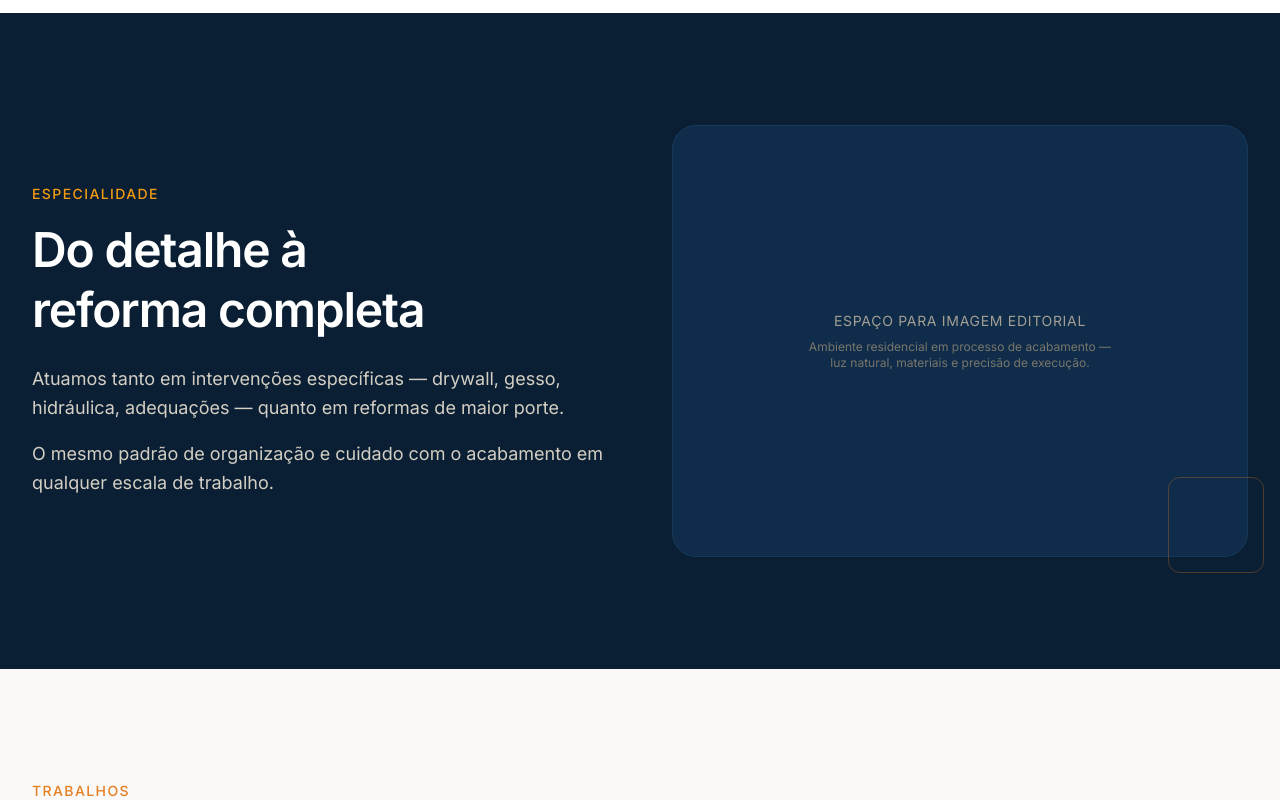
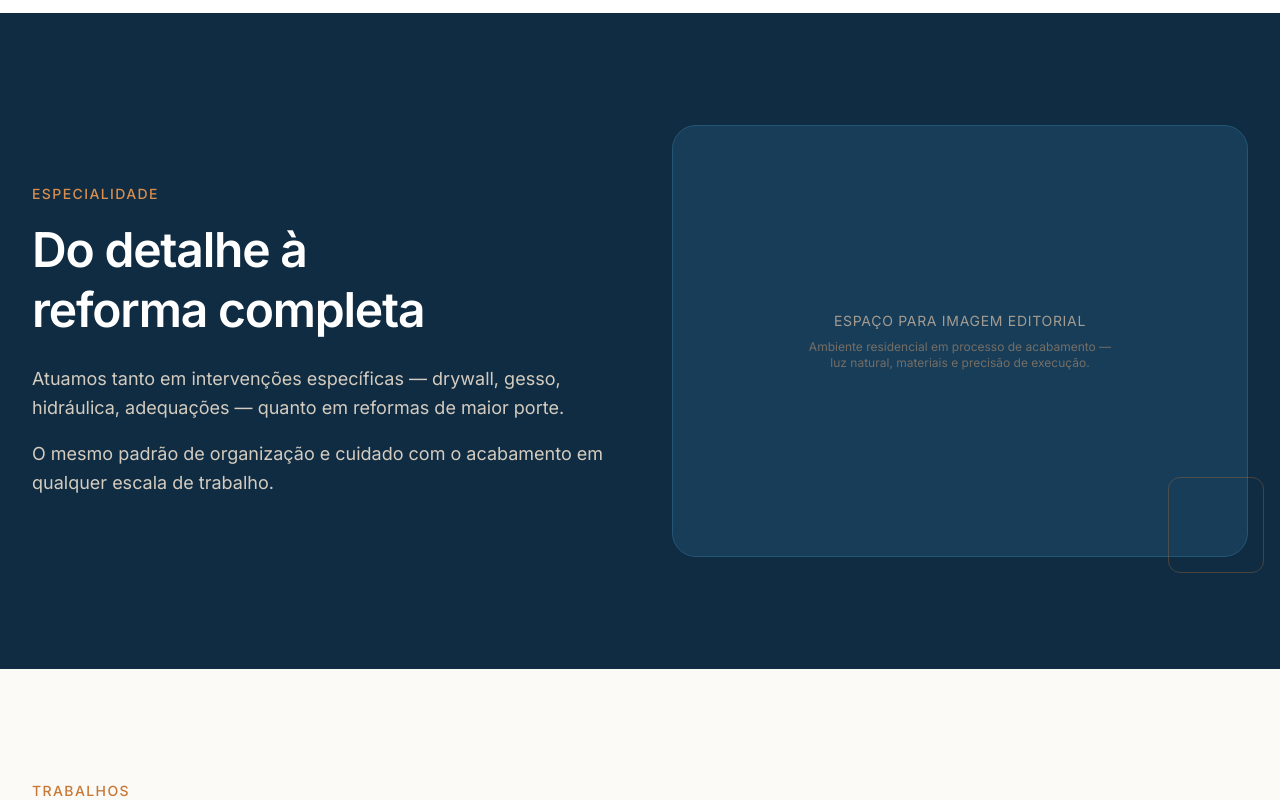
Before and after one commit to srmartinellid-droid/VireMarca-NasReformas, a Next.js app: page / in a window 1280 px wide. Shown: the part 2060-2860 px from the top of the page. Built offline with nearby package versions, Linux system fonts and the light colour scheme; no server answers.

Commit message:
refine premium neutral design tokens

```diff
--- a/src/styles/tokens.css
+++ b/src/styles/tokens.css
@@ -1,91 +1,39 @@
 :root {
-  /* === Nascimento Reformas Design Tokens === */
-  /* Primary: deep institutional blue from logo */
-  --color-navy-950: #06121f;
-  --color-navy-900: #0a1f33;
-  --color-navy-800: #0f2d4a;
-  --color-navy-700: #163a5c;
-  --color-navy-600: #1e4a73;
-  --color-navy-500: #2a5f8f;
-
-  /* Accent: logo orange — use sparingly for CTAs */
-  --color-accent-500: #e67e22;
-  --color-accent-400: #f39c12;
-  --color-accent-600: #d35400;
-  --color-accent-700: #b34700;
-
-  /* Neutrals — warm off-whites & mineral greys */
-  --color-stone-50: #faf9f7;
-  --color-stone-100: #f5f3ef;
-  --color-stone-200: #e8e4dc;
-  --color-stone-300: #d4cfc4;
-  --color-stone-400: #a39e93;
-  --color-stone-500: #7a756c;
-  --color-stone-600: #5c5850;
-  --color-stone-700: #3f3c36;
-  --color-stone-800: #2a2824;
-  --color-stone-900: #1a1917;
-
-  /* Semantic */
+  --color-navy-950: #0a1c2b;
+  --color-navy-900: #102c43;
+  --color-navy-800: #173d59;
+  --color-navy-700: #245675;
+  --color-navy-600: #326b8e;
+  --color-navy-500: #4c83a3;
+  --color-accent-500: #c77835;
+  --color-accent-400: #d88e4d;
+  --color-accent-600: #a95f27;
+  --color-accent-700: #8e4d20;
+  --color-stone-50: #fbfaf7;
+  --color-stone-100: #f5f2ec;
+  --color-stone-200: #e7e1d7;
+  --color-stone-300: #d4ccbf;
+  --color-stone-400: #a49c91;
+  --color-stone-500: #756e65;
+  --color-stone-600: #59534b;
+  --color-stone-700: #3d3934;
+  --color-stone-800: #292622;
+  --color-stone-900: #181715;
   --color-background: var(--color-stone-50);
   --color-foreground: var(--color-navy-900);
   --color-muted: var(--color-stone-500);
   --color-border: var(--color-stone-200);
   --color-card: #ffffff;
-  --color-primary: var(--color-navy-800);
+  --color-primary: var(--color-navy-900);
   --color-primary-foreground: #ffffff;
   --color-accent: var(--color-accent-500);
   --color-accent-foreground: #ffffff;
-
-  /* Typography */
   --font-sans: "Inter", ui-sans-serif, system-ui, sans-serif;
   --font-display: "Inter", ui-sans-serif, system-ui, sans-serif;
-
-  /* Spacing scale */
-  --space-1: 0.25rem;
-  --space-2: 0.5rem;
-  --space-3: 0.75rem;
-  --space-4: 1rem;
-  --space-5: 1.25rem;
-  --space-6: 1.5rem;
-  --space-8: 2rem;
-  --space-10: 2.5rem;
-  --space-12: 3rem;
-  --space-16: 4rem;
-  --space-20: 5rem;
-  --space-24: 6rem;
-  --space-32: 8rem;
-
-  /* Radius */
-  --radius-sm: 0.25rem;
-  --radius-md: 0.5rem;
-  --radius-lg: 0.75rem;
-  --radius-xl: 1rem;
-  --radius-2xl: 1.5rem;
-  --radius-full: 9999px;
-
-  /* Shadows */
-  --shadow-sm: 0 1px 2px 0 rgb(0 0 0 / 0.05);
-  --shadow-md: 0 4px 6px -1px rgb(0 0 0 / 0.08), 0 2px 4px -2px rgb(0 0 0 / 0.05);
-  --shadow-lg: 0 10px 15px -3px rgb(0 0 0 / 0.08), 0 4px 6px -4px rgb(0 0 0 / 0.05);
-  --shadow-xl: 0 20px 25px -5px rgb(0 0 0 / 0.1), 0 8px 10px -6px rgb(0 0 0 / 0.08);
-
-  /* Motion */
-  --ease-out: cubic-bezier(0.16, 1, 0.3, 1);
-  --ease-in-out: cubic-bezier(0.65, 0, 0.35, 1);
-  --duration-fast: 150ms;
-  --duration-base: 250ms;
-  --duration-slow: 400ms;
-
-  /* Container */
-  --container-max: 1280px;
-  --container-padding: 1.5rem;
+  --space-1: .25rem; --space-2: .5rem; --space-3: .75rem; --space-4: 1rem; --space-5: 1.25rem; --space-6: 1.5rem; --space-8: 2rem; --space-10: 2.5rem; --space-12: 3rem; --space-16: 4rem; --space-20: 5rem; --space-24: 6rem; --space-32: 8rem;
+  --radius-sm: .25rem; --radius-md: .5rem; --radius-lg: .75rem; --radius-xl: 1rem; --radius-2xl: 1.5rem; --radius-full: 9999px;
+  --shadow-sm: 0 1px 2px 0 rgb(25 22 18 / .04); --shadow-md: 0 8px 24px -12px rgb(25 22 18 / .16); --shadow-lg: 0 18px 45px -20px rgb(25 22 18 / .2); --shadow-xl: 0 28px 70px -28px rgb(25 22 18 / .24);
+  --ease-out: cubic-bezier(.16,1,.3,1); --ease-in-out: cubic-bezier(.65,0,.35,1); --duration-fast: 150ms; --duration-base: 280ms; --duration-slow: 650ms;
+  --container-max: 1280px; --container-padding: 1.5rem;
 }
-
-@media (prefers-reduced-motion: reduce) {
-  :root {
-    --duration-fast: 0ms;
-    --duration-base: 0ms;
-    --duration-slow: 0ms;
-  }
-}
+@media (prefers-reduced-motion: reduce) { :root { --duration-fast: 0ms; --duration-base: 0ms; --duration-slow: 0ms; } }
```
